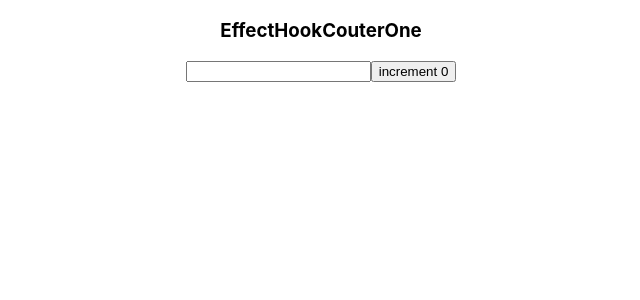
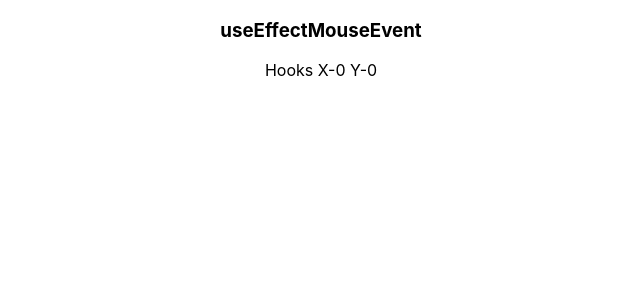
Before and after one commit to aariffulalam/react-hooks-demo, a React (Create React App) app: page / in a window 1280 px wide. Shown: the top 300 px of the page, without its empty margins (319-959 px from the left). Built offline with nearby package versions, Linux system fonts and the light colour scheme.

Commit message:
run useEffect only once.

```diff
--- a/src/App.js
+++ b/src/App.js
@@ -6,6 +6,7 @@
 import { StateHookCounterFour } from './component/useState/StateHookCounterFour';
 
 import EffectHookCouterOne from "./component/useEffect/EffectHookCouterOne"
+import EffectMouseEvent from './component/useEffect/EffectMouseEvent';
 
 function App() {
   return (
@@ -14,7 +15,8 @@
       {/* <StateHookCounterTwo/> */}
       {/* <StateHookCounterThree/> */}
       {/* <StateHookCounterFour/> */}
-      <EffectHookCouterOne/>
+      {/* <EffectHookCouterOne/> */}
+      <EffectMouseEvent/>
     </div>
   );
 }
--- /dev/null
+++ b/src/component/useEffect/EffectMouseEvent.jsx
@@ -0,0 +1,28 @@
+import React, {useState, useEffect} from 'react'
+
+const EffectMouseEvent = () => {
+    const [x, setX] = useState(0)
+    const [y, setY] = useState(0)
+
+    const logMousePosition = (e)=>{
+        console.log('Mouse Event')
+        setX(e.clientX)
+        setY(e.clientY)
+    }
+
+    useEffect(()=>{
+        console.log("useEffected effected")
+        window.addEventListener("mousemove", logMousePosition)
+    }, [])
+
+    return (
+        <>
+            <h3>useEffectMouseEvent</h3>
+            <div>
+                Hooks  X-{x}  Y-{y}
+            </div>
+        </>
+    )
+}
+
+export default EffectMouseEvent
```
